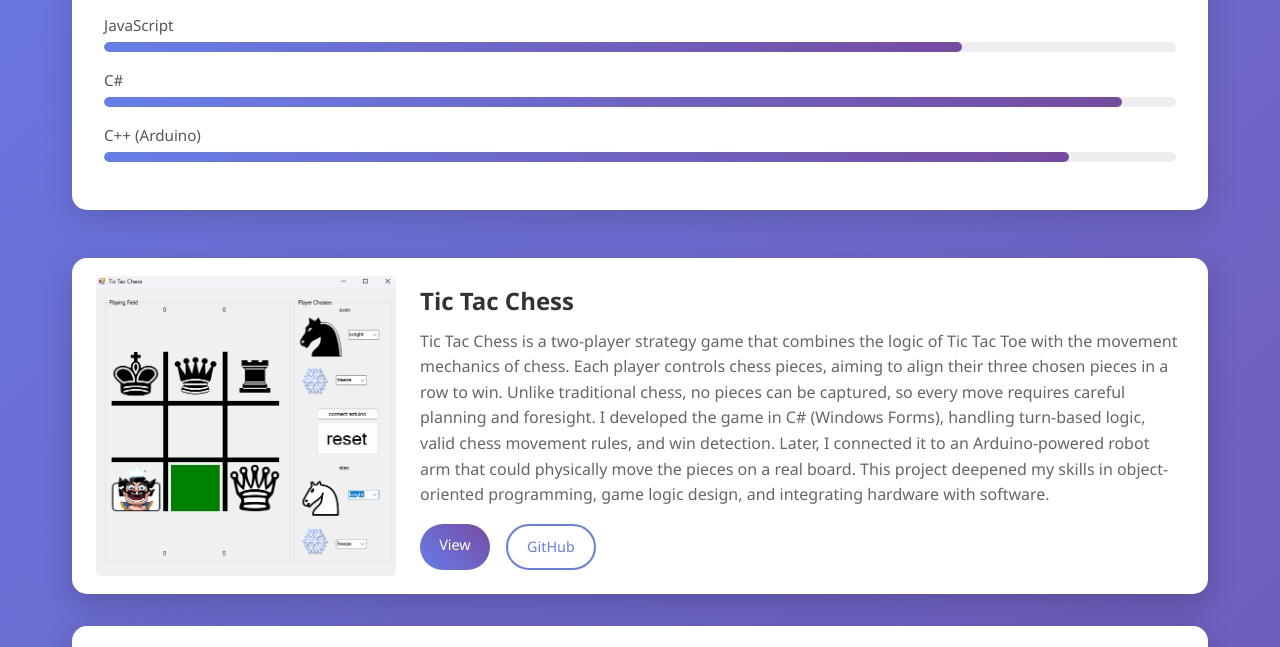
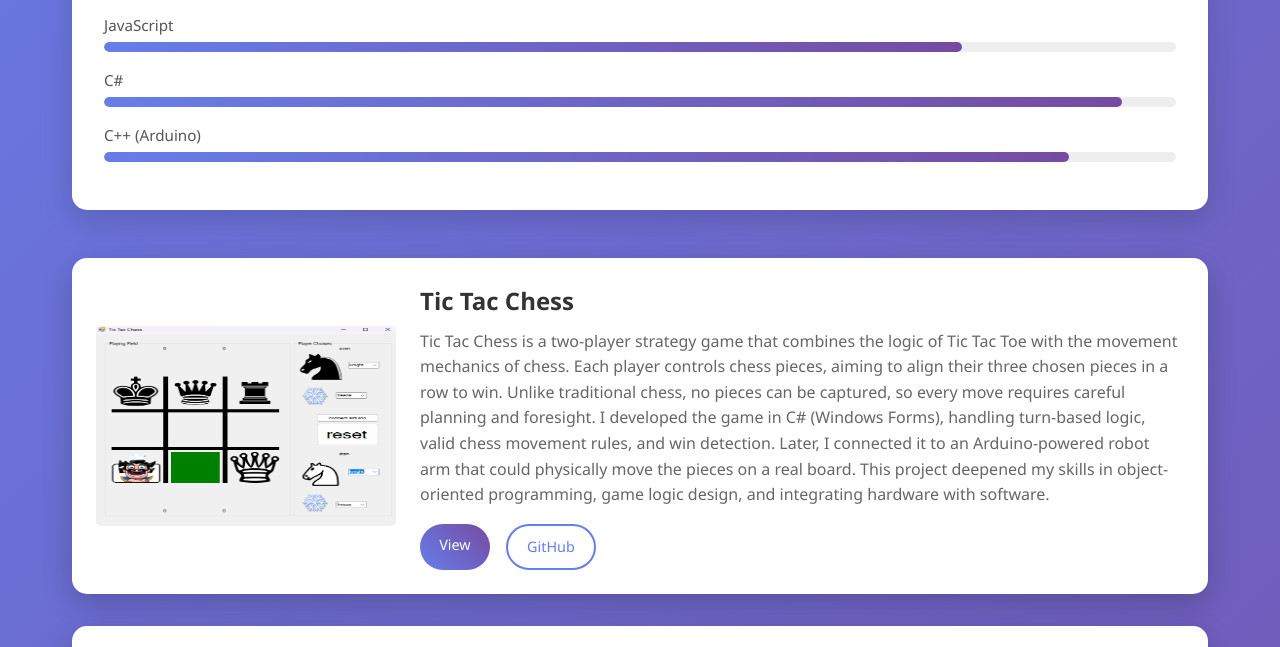
Before and after one commit to SvenMetselaars/Portfolio, a plain HTML site: page index.html in a window 1280 px wide. Shown: the part 657-1304 px from the top of the page. Drawn offline with Linux system fonts and the light colour scheme.

Commit message:
changed tictacchess

```diff
--- a/css/main.css
+++ b/css/main.css
@@ -12,12 +12,7 @@ body {
     min-height: 100vh;
 }
 
-.TicTacChess {
-    width: 100%;
-    height: 150%;
-    border-radius: 5px;
-}
-
+.TicTacChess,
 .GroundCrashers,
 .Hackathon,
 .quizmester,
```
